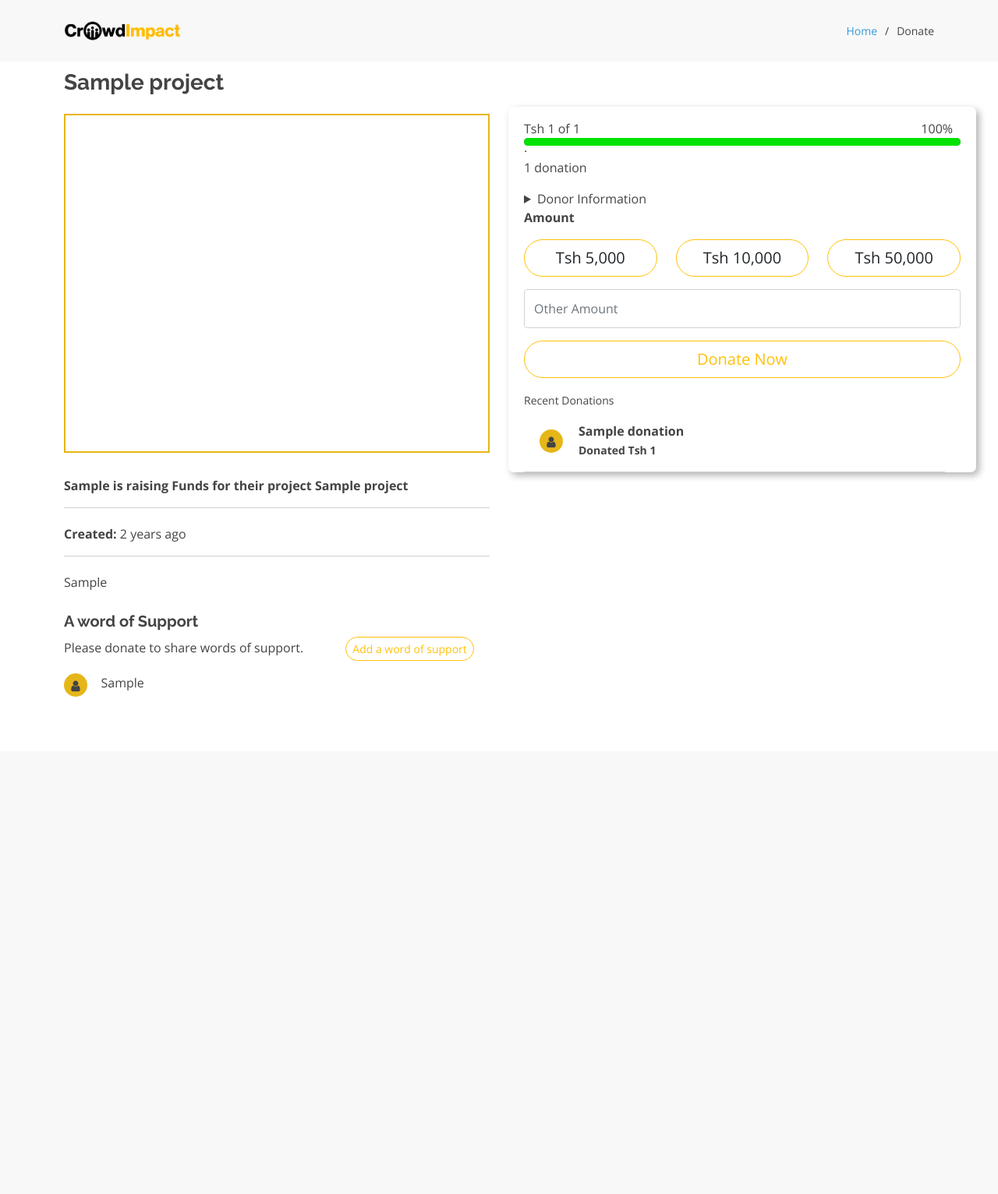
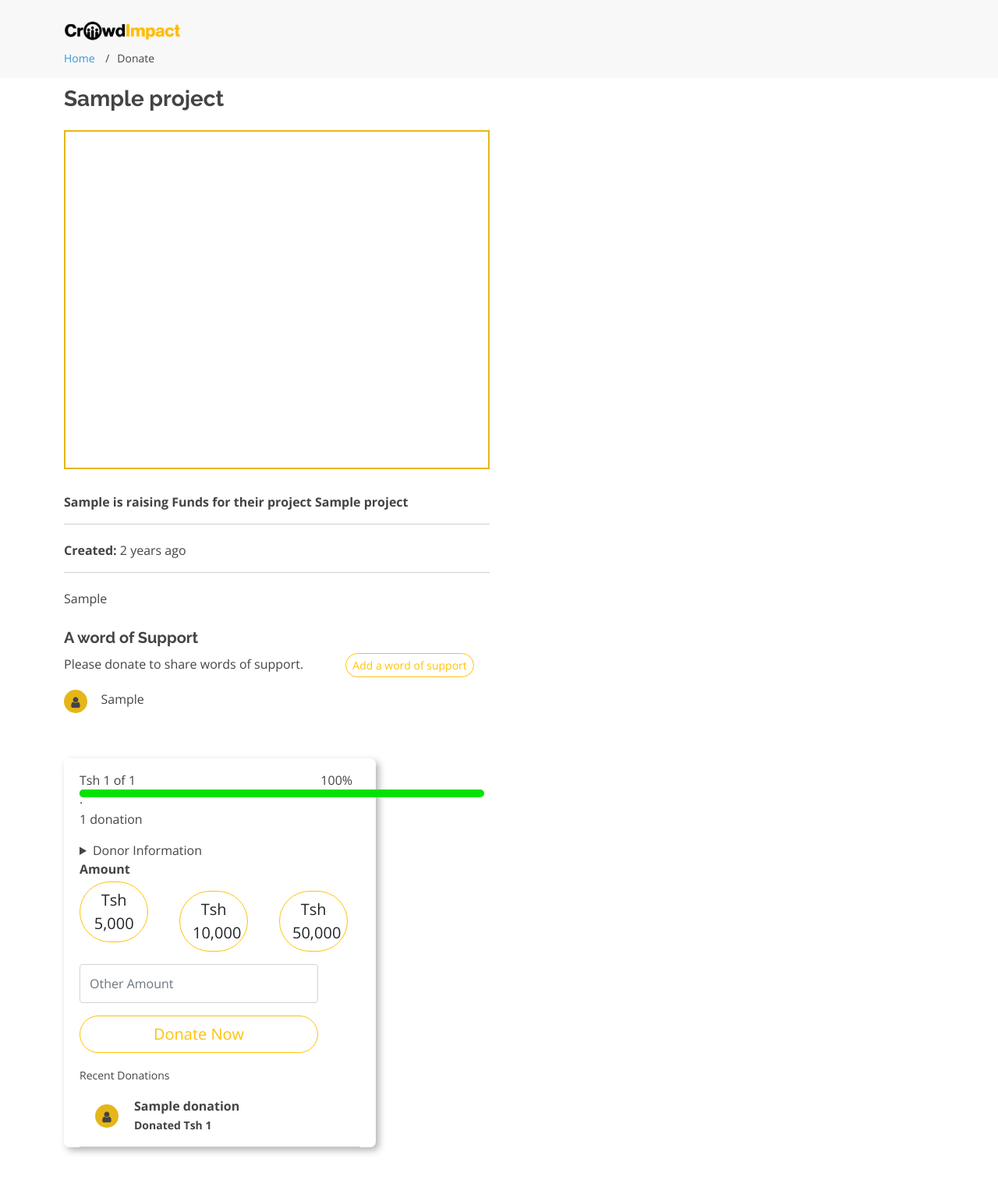
Before and after one commit to isayaeli/crowdfundr, a Django app: page /donate/1 in a window 1280 px wide. Shown: the whole page at 78% size. Before the commit the page ends 894 px from the top, so only its background shows below. Run offline with Django 3.2, Linux system fonts and the light colour scheme; tables that the repository leaves empty hold one stand-in row (values such as "Sample post"); some libraries are stand-ins or nearby versions.

Commit message:
Mobile responsivenes for donate pge

```diff
--- a/static/assets/css/style.css
+++ b/static/assets/css/style.css
@@ -1393,6 +1393,31 @@ video{
   height: auto;
 }
 
+.donate-mobile{
+  display: none;
+}
+
+@media (max-width: 1280px) {
+  .breadcrumbs .d-flex {
+    display: block !important;
+  }
+  .breadcrumbs ol {
+    display: block;
+  }
+  .breadcrumbs ol li {
+    display: inline-block;
+  }
+
+  .donate{
+    display: none;
+  }
+  .donate-mobile{
+    display: block;
+  }
+
+}
+
+
 .donate-form{
   position:fixed;
   right: 0px;
--- a/templates/home/donate.html
+++ b/templates/home/donate.html
@@ -28,7 +28,7 @@
             <p>{{data.title}}</p>
           </div> -->
 
-          <div class="row ">
+          <div class="row  ">
             <div class="col-md-6" data-aos="fade-up">
                 <h3 class="pb-3" ><b>{{ data.title }}</b></h3>
                 <div style="border-radius:0px ; height: 435px; border:2px solid #e6b619;" >
@@ -147,10 +147,86 @@
           </div>
 
 
+          <div class="col-md-6 mt-5  donate-mobile" style="width: 85%;">
+            <div style=" border-radius: 7px; width: 400px; text-align: start; box-shadow: 4px 4px 10px rgb(0, 0, 0, 0.3);" data-aos="fade-up"  >
+              <div class="goal pt-3 pb-3" style="margin-left:20px; margin-right:50px;" >
+                <div style="display:inline-flex;" >
+                    <span>Tsh {{data.get_donation_sum}} of {{data.goal}}</span>
+                    <span style="float:right; right: 30px; position:absolute;" >{{data.get_percent}}%</span>
+                </div>
+                {% if data.get_percent < 100 %}
+                <div class="bg-secondary rounded-pill" style="width:85%;" >
+                  <div style=" background-color: #03e203; height:10px; width: {{data.get_percent}}%;" class="rounded-pill" id="prog{{forloop.counter}}" >.</div>
+                </div>
+                {% else %}
+                <div class="bg-secondary rounded-pill" style="width:85%;" >
+                  <div style=" background-color: #03e203; height:10px; width: 185%;" class="rounded-pill" id="prog{{forloop.counter}}" >.</div>
+                </div>
+                {% endif %}
+              </div>
+              <span style="padding-left:20px;" >{{data.get_all_donations.count}} donation{{data.get_all_donations.count|pluralize}}</span>
+              <form style="margin-left:20px; margin-right:20px;" action="{% url 'donate' data.id %}" method="post" class="pb-3 pt-3 pl-3" >
+                  {% csrf_token %}
+                  <details>
+                    <summary>Donor Information</summary>
+                    <div class="row mb-3">
+                      <div class="col-md-4 mt-1">
+                          <button value="Anonymous"  type="button" style="width: 85%; height: 50px;" class=" rounded-pill text-dark btn-sm btn btn-outline-warning btn-lg name 1" value="25" >Anomymous</button>
+
+                        </div>
+                      <div class="col-md-6 mt-2">
+                          <input required id="name"  placeholder="Your Names" style="width: 85%; height:50px;" name="name" type="text" class="form-control" >
+                      </div>
+                    </div>
+                  </details>
+                  <label class="" for="amount"><b>Amount</b></label>
+                  <div class="row mb-3">
+                      <div class="col-md-4">
+                          <button type="button" style="width: 85%;" class=" mt-1 rounded-pill text-dark btn btn-outline-warning btn-lg amount 2" value="5000" >Tsh 5,000</button>
+                      </div>
+                      <div class="col-md-4">
+                          <button type="button" style="width: 85%;" class=" mt-3 rounded-pill text-dark btn btn-outline-warning btn-lg amount 3" value="10000" >Tsh 10,000</button>
+                      </div>
+                      <div class="col-md-4">
+                          <button type="button" style="width: 85%;" class=" mt-3 rounded-pill text-dark btn btn-outline-warning btn-lg amount 4" value="50000" >Tsh 50,000</button>
+                      </div>
+                      <!-- <input class="text-dark" id="amount" type="hidden" name="amount1"> -->
+                  </div>
+                  <input required id="amount" type="number" style="height: 50px; width: 85%;" name="amount" class="form-control mb-3" placeholder="Other Amount">
+                  <button style="width:85%;" class=" btn btn-outline-warning btn-lg rounded-pill" >Donate Now</button>
+              </form>
+              <small style="margin-left:20px;">Recent Donations</small>
+              {% for data in data.get_all_donations %}
+              <div class="recent-donor d-inline-flex pb-3 pt-3" style="border-bottom: 1px solid #cecece; width: 90%; margin-left: 20px; margin-right: 20px;">
+                <div style="height:30px; width:30px; margin-left:20px; margin-top: 10px; border-radius:50px; background-color: #e6b619; text-align: center;" >
+                  <i class="fa fa-user mt-2" ></i>
+                </div>
+                  <div style="display:block;" class="d-block">
+                      <strong style="margin:20px;">{{data.name}}</strong>
+                      <br>
+                      <small style="margin:20px;" ><b>Donated Tsh {{data.donation}}</b></small>
+                  </div>
+               </div>
+               {% empty %}
+               <div class="recent-donor d-inline-flex pb-3 pt-3" style="border-bottom: 1px solid #cecece; width: 90%; margin-left: 20px; margin-right: 20px;">
+
+                  <div style="display:block;" class="d-block">
+                      <strong style="margin:20px;">No funds donated yet</strong>
+                  </div>
+               </div>
+               {% endfor %}
+
+          </div>
+
+         </div>
+
+
 
 
         </div>
       </section>
+
+
 
 
 <div class="modal fade mymodal"  id="word" data-backdrop="static" data-keyboard="false" tabindex="-1" aria-labelledby="staticBackdropLabel" aria-hidden="true">
```
